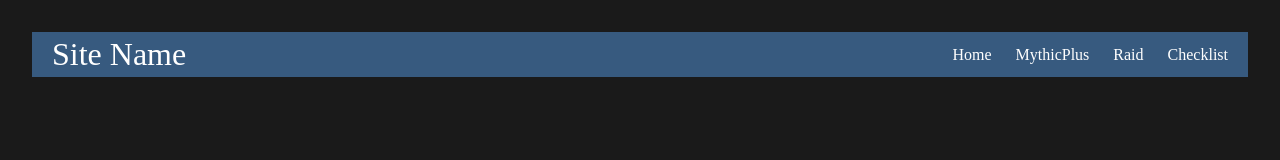
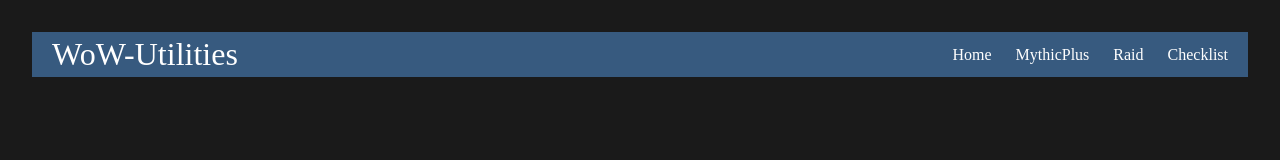
Before and after one commit to Nikolascerbakov/WoW-Utilities, a React (Vite) app: page / in a window 1280 px wide. Shown: the top 160 px of the page. Built offline with nearby package versions, Linux system fonts and the light colour scheme.

Commit message:
nav name change

```diff
--- a/src/Navbar.jsx
+++ b/src/Navbar.jsx
@@ -4,7 +4,7 @@
     return (
     <nav className="main-nav">
         <Link to="/Home" className="site-logo">
-            Site Name
+            WoW-Utilities
         </Link>
         <ul>
             <CustomLink to="/Home">Home</CustomLink>
```
